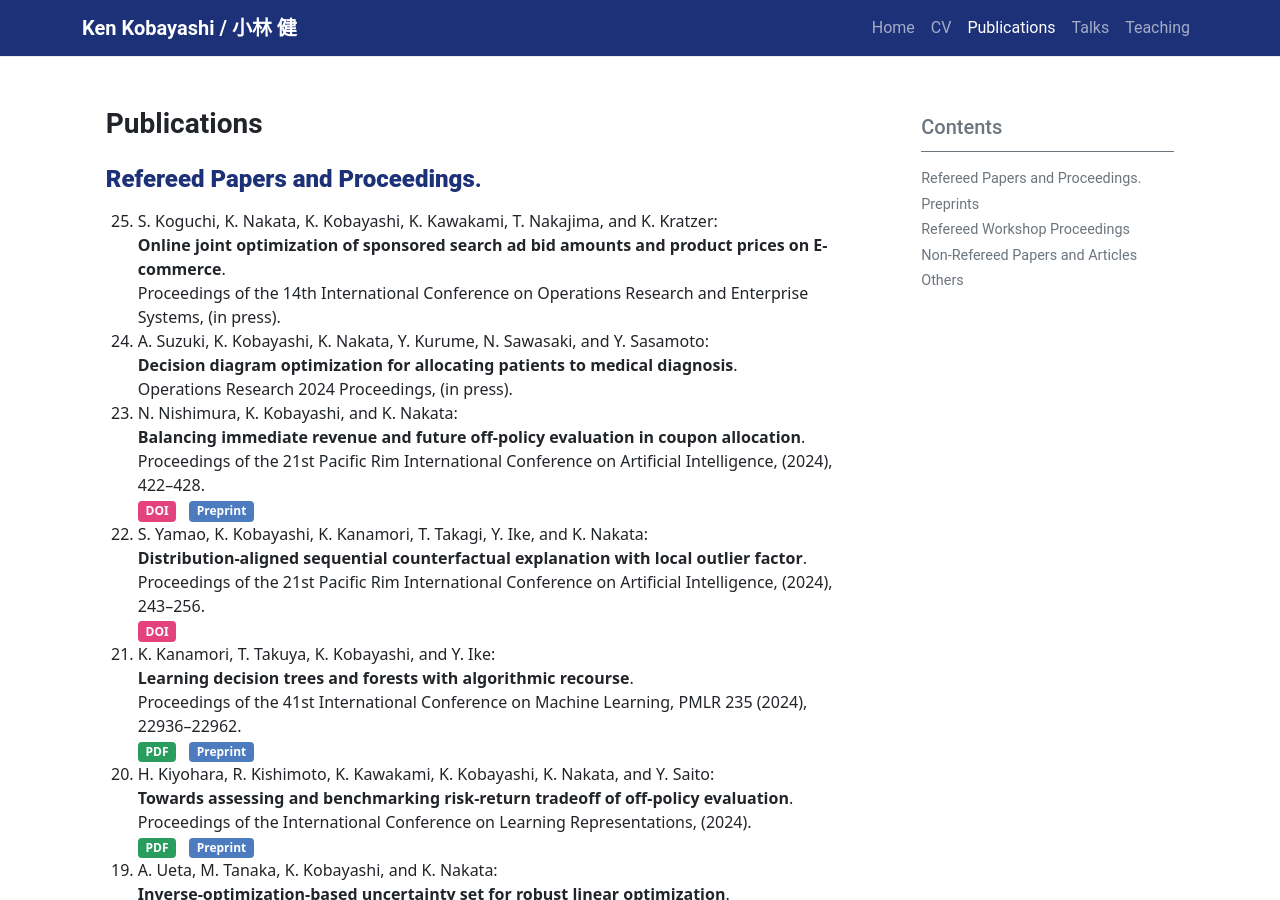
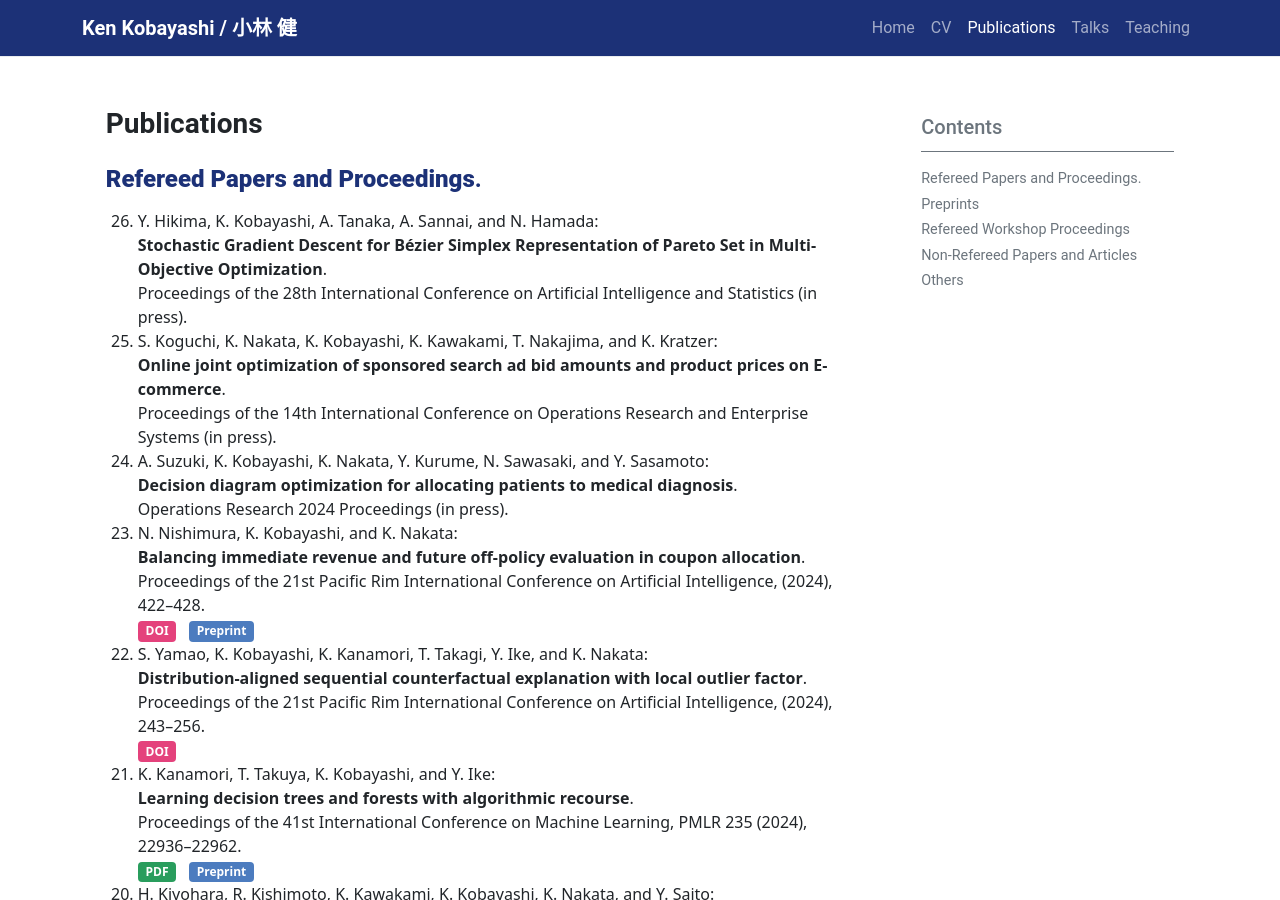
Before and after one commit to KenKoba2119/KenKoba2119.github.io, a Jekyll site: the page built from pages/publications.md, in a window 1280 px wide and 900 px high. Built offline with Jekyll 4.4.1, drawn with Linux system fonts in a browser that asks for light colours.

Commit message:
Update publications.md

```diff
--- a/pages/publications.md
+++ b/pages/publications.md
@@ -7,12 +7,15 @@ toc: true
 # Publications
 
 ## **Refereed Papers and Proceedings**.
+1. Y. Hikima, K. Kobayashi, A. Tanaka, A. Sannai, and N. Hamada:
+**Stochastic Gradient Descent for Bézier Simplex Representation of Pareto Set in Multi-Objective Optimization**.
+Proceedings of the 28th International Conference on Artificial Intelligence and Statistics (in press).
 1. S. Koguchi, K. Nakata, K. Kobayashi, K. Kawakami, T. Nakajima, and K. Kratzer:
 **Online joint optimization of sponsored search ad bid amounts and product prices on E-commerce**.
-Proceedings of the 14th International Conference on Operations Research and Enterprise Systems, (in press).
+Proceedings of the 14th International Conference on Operations Research and Enterprise Systems (in press).
 1. A. Suzuki, K. Kobayashi, K. Nakata, Y. Kurume, N. Sawasaki, and Y. Sasamoto:
 **Decision diagram optimization for allocating patients to medical diagnosis**.
-Operations Research 2024 Proceedings, (in press).
+Operations Research 2024 Proceedings (in press).
 1. N. Nishimura, K. Kobayashi, and K. Nakata:
 **Balancing immediate revenue and future off-policy evaluation in coupon allocation**.
 Proceedings of the 21st Pacific Rim International Conference on Artificial Intelligence, (2024), 422--428.
```
